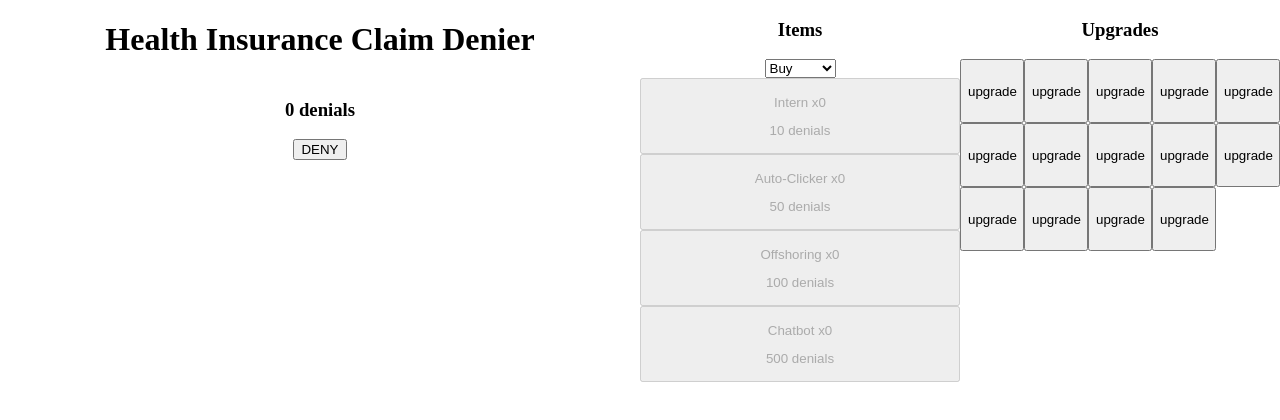
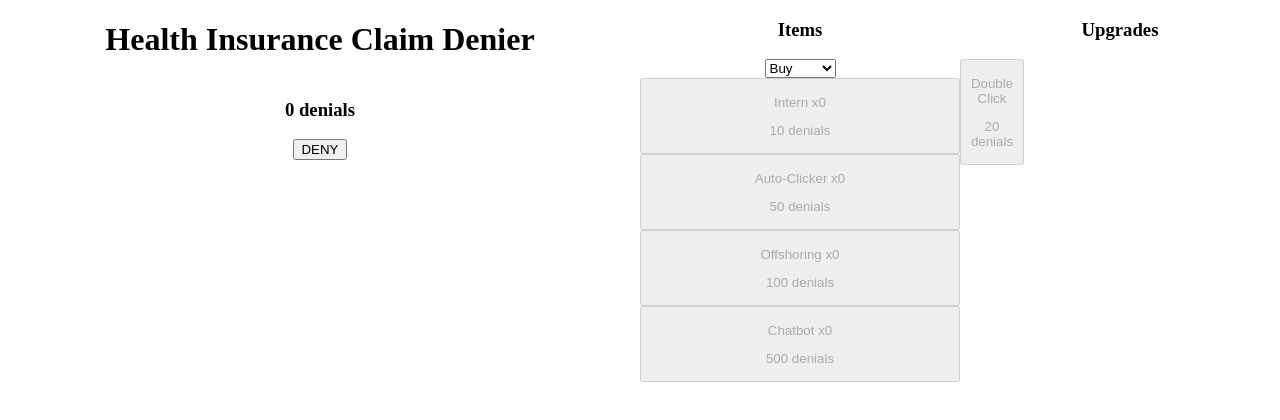
Before and after one commit to fnnbrr/claim-denier, a SvelteKit app: page / in a window 1280 px wide. Shown: the top 420 px of the page. Built offline with nearby package versions, Linux system fonts and the light colour scheme.

Commit message:
Added basic setup for upgrades

```diff
--- a/src/items.svelte
+++ b/src/items.svelte
@@ -1,5 +1,5 @@
 <script lang="ts">
-  import { allItems } from "$lib/all-items";
+  import { allItems } from "$lib/items/all-items";
   import ItemView from "./item-view.svelte";
 
   let buySellQuantity: number = 1;
--- a/src/lib/inventory.svelte.ts
+++ b/src/lib/inventory.svelte.ts
@@ -1,4 +1,4 @@
-import { allItems, ItemKey } from "./all-items";
+import { allItems, ItemKey } from "./items/all-items";
 import { formatScore, FormatStyle } from "./format-score";
 
 const saveKey: string = "claim-denier-inventory-save";
--- a/src/lib/all-items.ts
+++ b/src/lib/items/all-items.ts
@@ -1,5 +1,5 @@
-import type { Item } from "./items/item.svelte";
-import { BasicItem } from "./items/basic-item.svelte";
+import type { Item } from "./item.svelte";
+import { BasicItem } from "./basic-item.svelte";
 
 // Note: these enum values are used to serialize/deserialize owned item quantities.
 // Changing the values (e.g. swapping 0 and 1) will impact any previous save files.
--- a/src/upgrade-view.svelte
+++ b/src/upgrade-view.svelte
@@ -1,10 +1,28 @@
 <script lang="ts">
+  import { Inventory } from "$lib/inventory.svelte";
+  import type { Upgrade } from "./upgrades/upgrade.svelte";
+
+  interface Props {
+    upgrade: Upgrade;
+  }
+
+  let { upgrade }: Props = $props();
+
   function onclick() {
-    console.log("clicked upgrade");
+    upgrade.buy(true);
+  }
+
+  function isDisabled(): boolean {
+    return upgrade.isOwned || upgrade.cost > Inventory.instance.score;
   }
 </script>
 
-<button {onclick} class="upgrade-view"> upgrade </button>
+<button {onclick} disabled={isDisabled()} class="upgrade-view">
+  <p>{upgrade.name}</p>
+  {#if !upgrade.isOwned}
+    <p>{upgrade.cost} denials</p>
+  {/if}
+</button>
 
 <style>
   .upgrade-view {
--- a/src/upgrades.svelte
+++ b/src/upgrades.svelte
@@ -1,24 +1,14 @@
 <script>
   import UpgradeView from "./upgrade-view.svelte";
+  import { allUpgrades } from "./upgrades/all-upgrades";
 </script>
 
 <div class="upgrades">
   <h3>Upgrades</h3>
   <div class="upgrade-list">
-    <UpgradeView></UpgradeView>
-    <UpgradeView></UpgradeView>
-    <UpgradeView></UpgradeView>
-    <UpgradeView></UpgradeView>
-    <UpgradeView></UpgradeView>
-    <UpgradeView></UpgradeView>
-    <UpgradeView></UpgradeView>
-    <UpgradeView></UpgradeView>
-    <UpgradeView></UpgradeView>
-    <UpgradeView></UpgradeView>
-    <UpgradeView></UpgradeView>
-    <UpgradeView></UpgradeView>
-    <UpgradeView></UpgradeView>
-    <UpgradeView></UpgradeView>
+    {#each allUpgrades as [key, upgrade] (key)}
+      <UpgradeView {upgrade}></UpgradeView>
+    {/each}
   </div>
 </div>
 
--- /dev/null
+++ b/src/upgrades/all-upgrades.ts
@@ -0,0 +1,14 @@
+import type { Upgrade } from "./upgrade.svelte";
+import { BasicUpgrade } from "./basic-upgrade.svelte";
+
+// Note: these enum values are used to serialize/deserialize which upgrades are owned.
+// Changing the values (e.g. swapping 0 and 1) will impact any previous save files.
+export enum UpgradeKey
+{
+    DoubleClick = 0,
+}
+
+export const allUpgrades = new Map<UpgradeKey, Upgrade>(
+    [
+        [UpgradeKey.DoubleClick, new BasicUpgrade("Double Click", 20)]
+    ]);
--- /dev/null
+++ b/src/upgrades/basic-upgrade.svelte.ts
@@ -0,0 +1,26 @@
+import { Upgrade } from "./upgrade.svelte";
+
+/**
+ * A generic upgrade that can apply simple stat buffs.
+ */
+export class BasicUpgrade extends Upgrade
+{
+    readonly name: string;
+    readonly cost: number;
+
+    constructor(name: string, cost: number)
+    {
+        super();
+
+        this.name = name;
+        this.cost = cost;
+    }
+
+    buy(modifyScore: boolean): void
+    {
+        super.buy(modifyScore);
+
+        console.log("bought upgrade");
+        // TODO: modify stats
+    }
+};
--- /dev/null
+++ b/src/upgrades/upgrade.svelte.ts
@@ -0,0 +1,25 @@
+import { Inventory } from "$lib/inventory.svelte";
+
+export abstract class Upgrade
+{
+    abstract name: string;
+
+    abstract cost: number;
+
+    get isOwned(): boolean
+    {
+        return this.#isOwned;
+    };
+
+    #isOwned: boolean = $state(false);
+
+    buy(modifyScore: boolean): void
+    {
+        if (modifyScore)
+        {
+            Inventory.instance.score -= this.cost;
+        }
+
+        this.#isOwned = true;
+    }
+}
```
